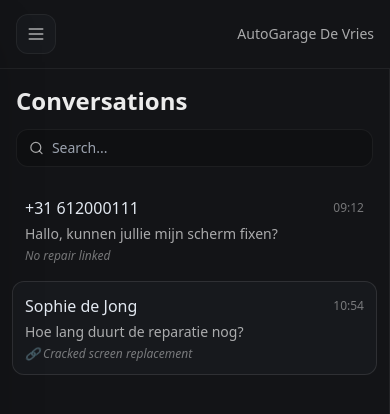
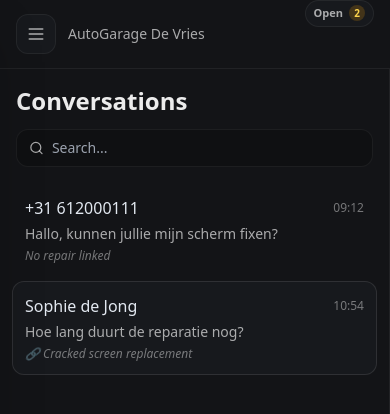
Before and after one commit to botexpertsnl/reparatie_melder_app, a Next.js app: page /conversations in a window 390 px wide. Shown: the top 414 px of the page. Built offline with nearby package versions, Linux system fonts and the light colour scheme.

Commit message:
Adjust mobile header branding and conversation badge

```diff
--- a/components/layout/app-shell.tsx
+++ b/components/layout/app-shell.tsx
@@ -255,19 +255,41 @@ export function AppShell({ children }: { children: React.ReactNode }) {
       </aside>
 
       <div className="flex min-h-screen flex-col overflow-x-hidden">
-        <header className="sticky top-0 z-40 flex h-[69px] items-center justify-between gap-3 border-b px-4 min-[769px]:hidden" style={{ borderColor: "var(--border)", background: "var(--surface-2)" }}>
+        <header
+          className="sticky top-0 z-40 flex h-[69px] items-center justify-between gap-3 border-b px-4 min-[769px]:hidden"
+          style={{ borderColor: "var(--border)", background: "var(--surface-2)" }}
+        >
+          <div className="flex min-w-0 items-center gap-3">
             <button
               type="button"
               aria-label="Open menu"
               onClick={() => setIsMenuOpen((prev) => !prev)}
-            className="inline-flex h-10 w-10 items-center justify-center rounded-xl border"
+              className="inline-flex h-10 w-10 shrink-0 items-center justify-center rounded-xl border"
               style={{ borderColor: "var(--border)", background: "var(--surface-3)", color: "var(--text-secondary)" }}
             >
               <Menu className={clsx("h-5 w-5 transition-transform duration-200", isMenuOpen ? "rotate-90 scale-90" : "rotate-0 scale-100")} />
             </button>
-          <div className="text-sm font-medium" style={{ color: "var(--text-secondary)" }}>
+            <div className="truncate text-sm font-medium" style={{ color: "var(--text-secondary)" }}>
               {impersonatingTenant ?? "AutoGarage De Vries"}
             </div>
+          </div>
+          {openConversationCount > 0 ? (
+            <button
+              type="button"
+              onClick={() => {
+                window.dispatchEvent(new Event("conversations:nav-click"));
+                router.push(resolveConversationHref());
+              }}
+              className="inline-flex items-center gap-1.5 self-start rounded-full border px-2 py-1 text-[11px] font-semibold"
+              style={{ borderColor: "var(--border)", background: "var(--surface-3)", color: "var(--text-secondary)" }}
+              aria-label="View open conversations"
+            >
+              <span>Open</span>
+              <span className="inline-flex h-4 min-w-4 items-center justify-center rounded-full bg-amber-500/20 px-1 text-[10px] font-bold text-amber-300">
+                {openConversationCount}
+              </span>
+            </button>
+          ) : null}
         </header>
 
         <header className="hidden h-[69px] items-center justify-end gap-3 border-b px-6 pr-8 min-[769px]:flex" style={{ borderColor: "var(--border)", background: "var(--surface-2)" }}>
```
Lines whose indentation alone changed are shown as unchanged.
